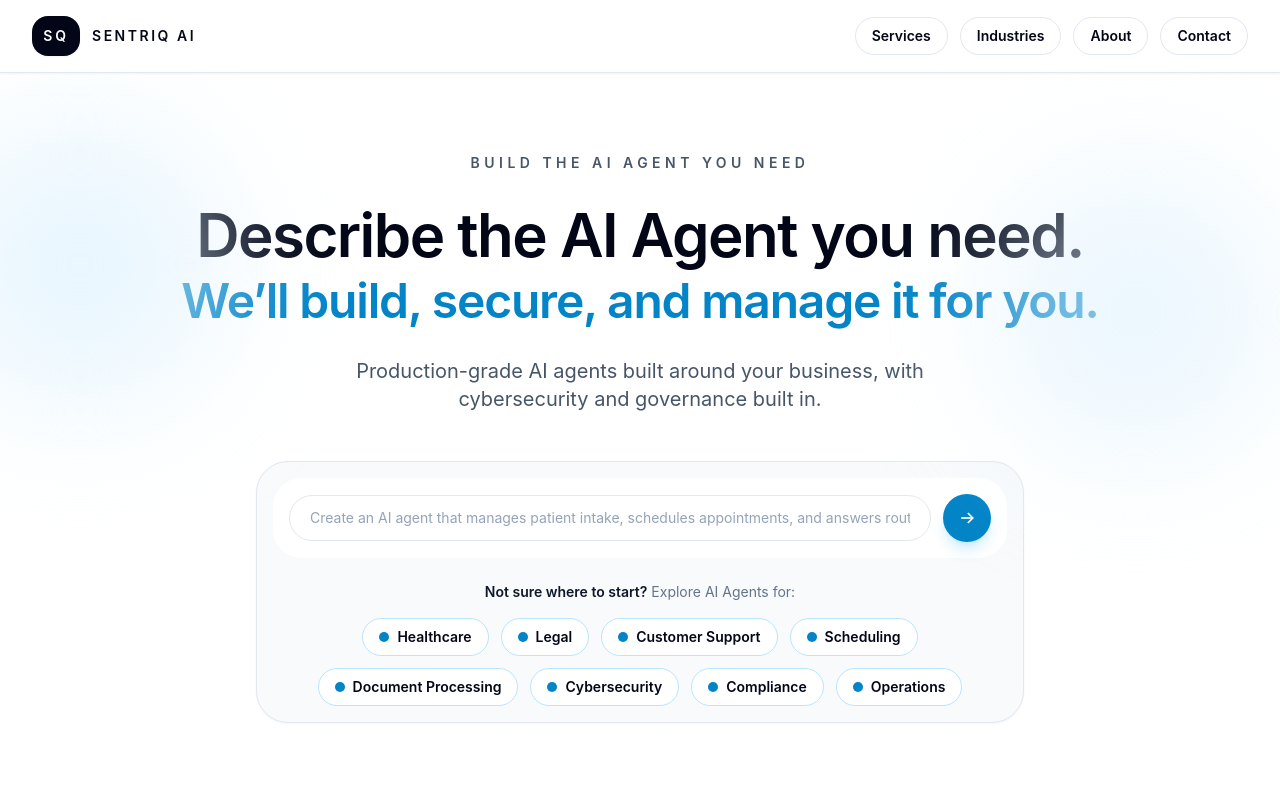
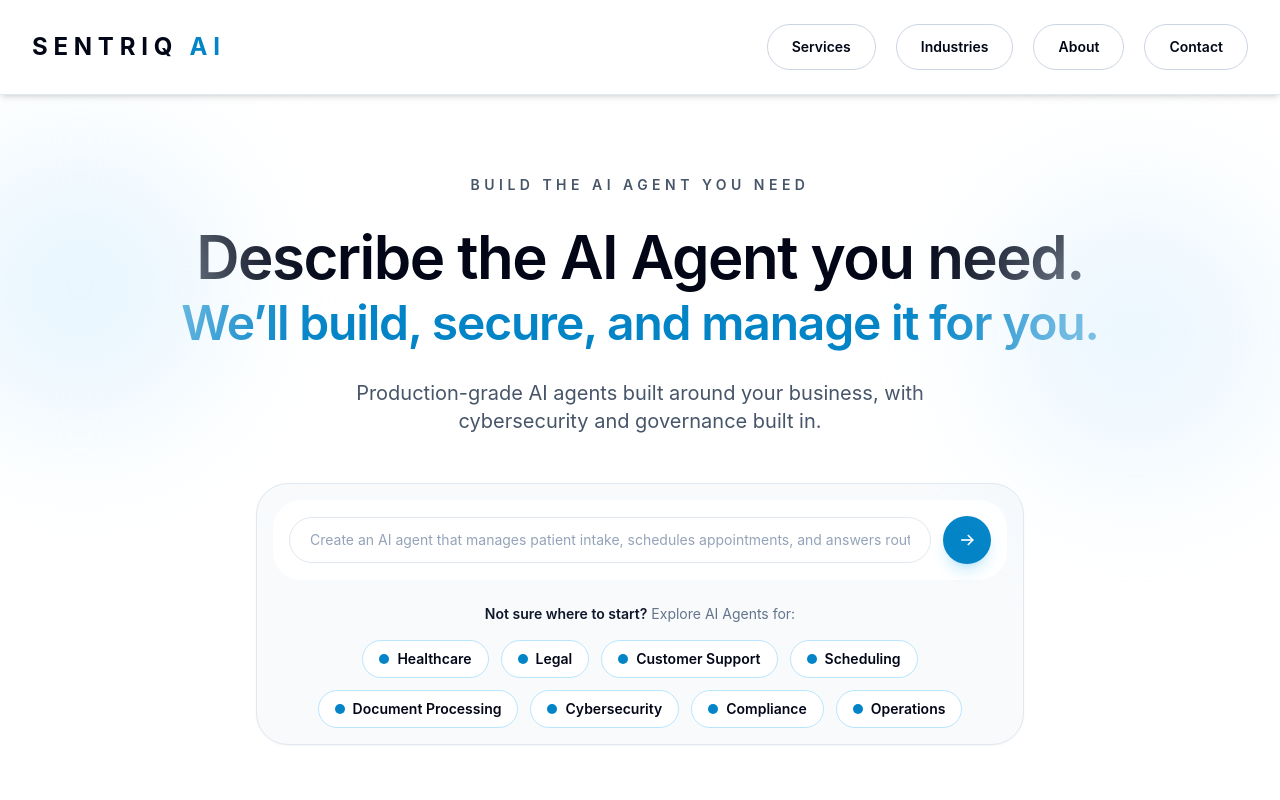
Before and after one commit to Dr-Opara/sentriq-ai-website, a Next.js app: page / in a window 1280 px wide. Shown: the top 800 px of the page. Built offline with nearby package versions, Linux system fonts and the light colour scheme.

Commit message:
Updated navbar styling

```diff
--- a/src/components/Footer.tsx
+++ b/src/components/Footer.tsx
@@ -3,7 +3,7 @@ export default function Footer() {
     <footer className="border-t border-slate-200 bg-white text-slate-700">
       <div className="mx-auto flex max-w-7xl flex-col gap-8 px-6 py-16 sm:flex-row sm:items-start sm:justify-between sm:px-8">
         <div>
-          <p className="text-sm font-semibold uppercase tracking-[0.24em] text-sky-600">SentriQ AI</p>
+          <p className="text-sm font-semibold uppercase tracking-[0.24em] text-slate-950">Sentriq <span className="text-sky-600">AI</span></p>
           <p className="mt-4 max-w-sm text-sm leading-6 text-slate-600">
             AI agent design, security, and governance for modern enterprise teams.
           </p>
--- a/src/components/Navbar.tsx
+++ b/src/components/Navbar.tsx
@@ -1,27 +1,22 @@
 export default function Navbar() {
   return (
-    <header className="sticky top-0 z-50 border-b border-slate-200 bg-white shadow-sm">
-      <div className="mx-auto flex max-w-7xl flex-wrap items-center justify-between gap-4 px-6 py-4 lg:px-8">
-        <div className="flex items-center gap-3 text-slate-950">
-          <div className="inline-flex h-10 min-w-[3rem] items-center justify-center rounded-2xl bg-slate-950 text-sm font-semibold uppercase tracking-[0.2em] text-white shadow-sm">
-            SQ
-          </div>
-          <div>
-            <p className="text-sm font-semibold uppercase tracking-[0.18em] text-slate-950">SentriQ AI</p>
-          </div>
-        </div>
+    <header className="sticky top-0 z-50 border-b border-slate-200 bg-white shadow-md">
+      <div className="mx-auto flex max-w-7xl flex-wrap items-center justify-between gap-6 px-6 py-6 lg:px-8">
+        <a href="/" className="flex items-center gap-1 text-slate-950">
+          <p className="text-2xl font-bold uppercase tracking-[0.24em] text-slate-950">Sentriq <span className="text-sky-600">AI</span></p>
+        </a>
 
-        <nav className="hidden items-center gap-3 text-sm md:flex">
-          <a href="/services" className="rounded-full border border-slate-200 bg-white px-4 py-2 font-semibold text-slate-950 transition hover:bg-sky-500 hover:text-white">
+        <nav className="hidden items-center gap-5 text-sm md:flex">
+          <a href="/services" className="rounded-full border border-slate-300 bg-white px-6 py-3 font-semibold text-slate-950 transition hover:border-sky-500 hover:bg-sky-500 hover:text-white">
             Services
           </a>
-          <a href="/industries" className="rounded-full border border-slate-200 bg-white px-4 py-2 font-semibold text-slate-950 transition hover:bg-sky-500 hover:text-white">
+          <a href="/industries" className="rounded-full border border-slate-300 bg-white px-6 py-3 font-semibold text-slate-950 transition hover:border-sky-500 hover:bg-sky-500 hover:text-white">
             Industries
           </a>
-          <a href="/about" className="rounded-full border border-slate-200 bg-white px-4 py-2 font-semibold text-slate-950 transition hover:bg-sky-500 hover:text-white">
+          <a href="/about" className="rounded-full border border-slate-300 bg-white px-6 py-3 font-semibold text-slate-950 transition hover:border-sky-500 hover:bg-sky-500 hover:text-white">
             About
           </a>
-          <a href="/contact" className="rounded-full border border-slate-200 bg-white px-4 py-2 font-semibold text-slate-950 transition hover:bg-sky-500 hover:text-white">
+          <a href="/contact" className="rounded-full border border-slate-300 bg-white px-6 py-3 font-semibold text-slate-950 transition hover:border-sky-500 hover:bg-sky-500 hover:text-white">
             Contact
           </a>
         </nav>
```
